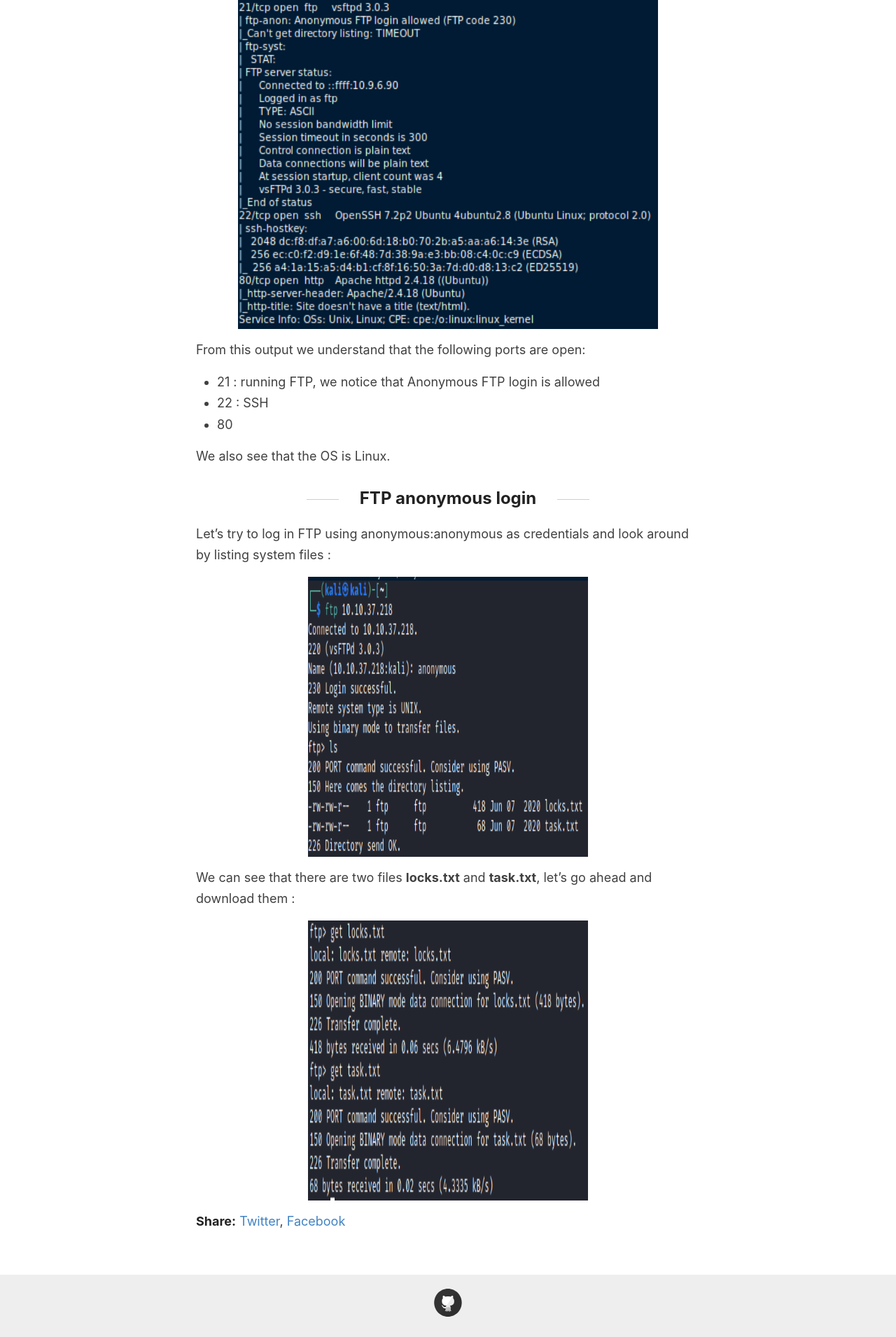
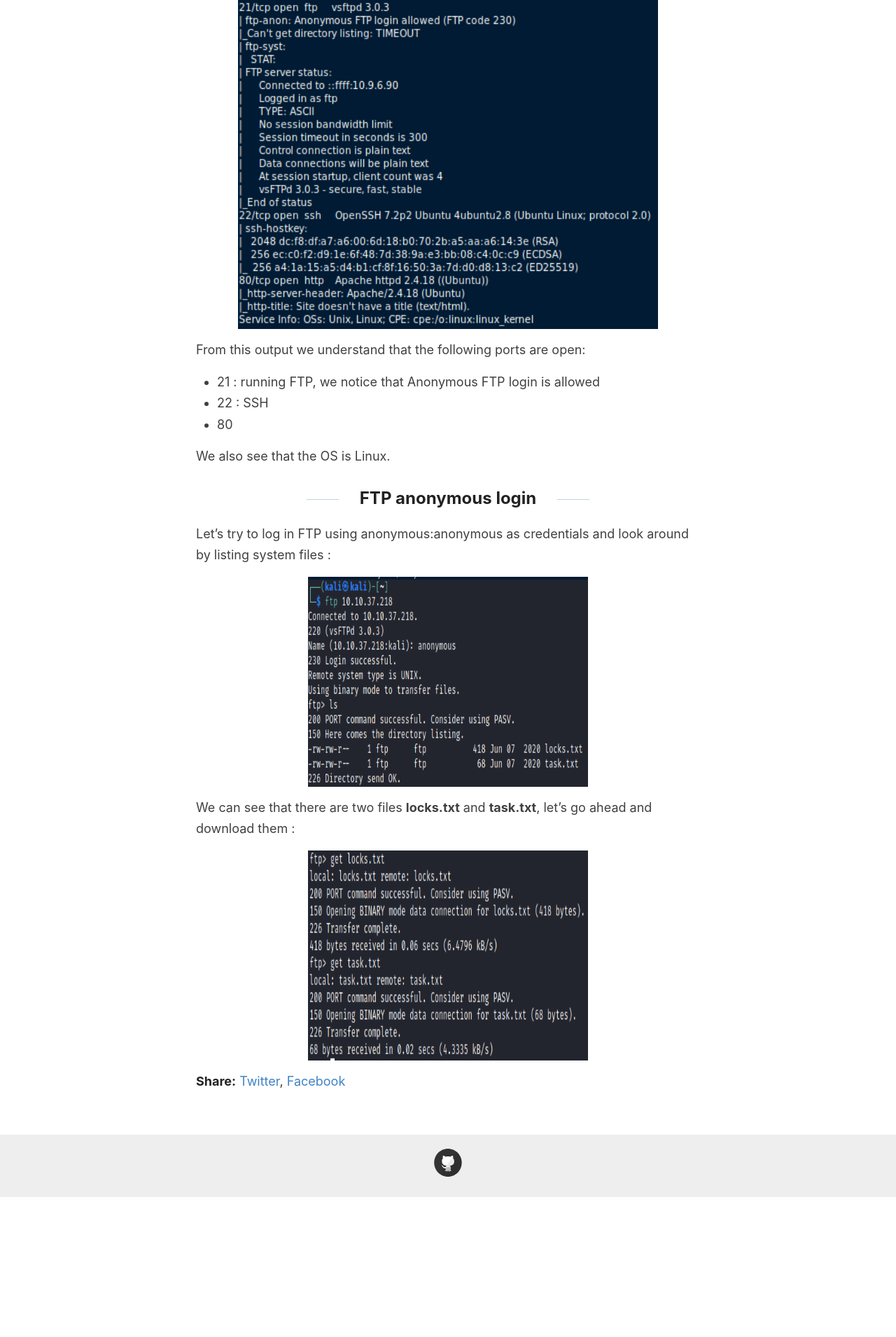
Before and after one commit to 0xdnxh/0xdnxh.github.io, a Jekyll site: the page built from _posts/2021-5-23-THM-BountyHacker-Writeup.md, in a window 1280 px wide. Shown: the part 1062-2972 px from the top of the page at 70% size. Built offline with Jekyll 4.4.1, drawn with Linux system fonts in a browser that asks for light colours; after the commit the page ends 2772 px from its top, so only the background shows below that.

Commit message:
Added modifs

```diff
--- a/_posts/2021-5-23-THM-BountyHacker-Writeup.md
+++ b/_posts/2021-5-23-THM-BountyHacker-Writeup.md
@@ -24,8 +24,8 @@ We also see that the OS is Linux.
 ## FTP anonymous login
 Let's try to log in FTP using anonymous:anonymous as credentials and look around by listing system files :
 
-<img src="/images/THM/BountyHacker/fTploginls.PNG" width="400" height="400"/>
+<img src="/images/THM/BountyHacker/ftploginls.PNG" width="400" height="300"/>
 
 We can see that there are two files **locks.txt** and **task.txt**, let's go ahead and download them :
 
-<img src="/images/THM/BountyHacker/tasklocks_download.PNG" width="400" height="400"/>
+<img src="/images/THM/BountyHacker/tasklocks_download.PNG" width="400" height="300"/>
```
